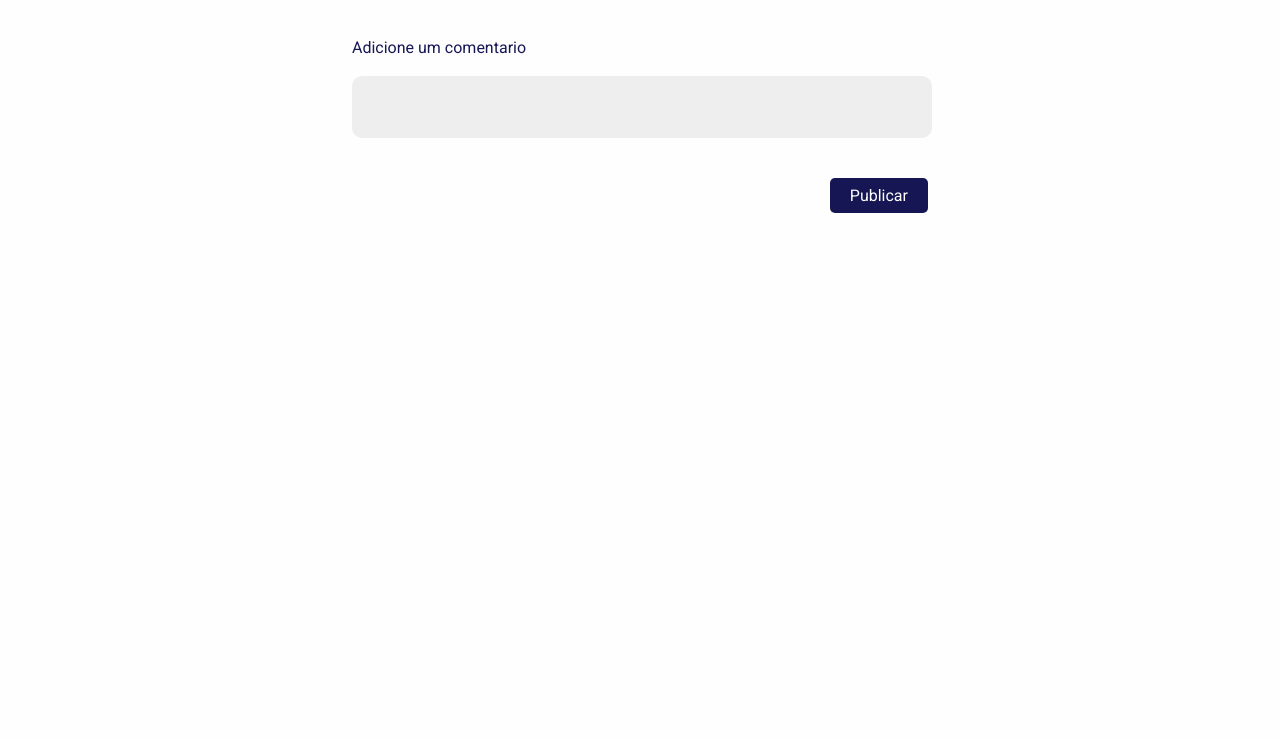
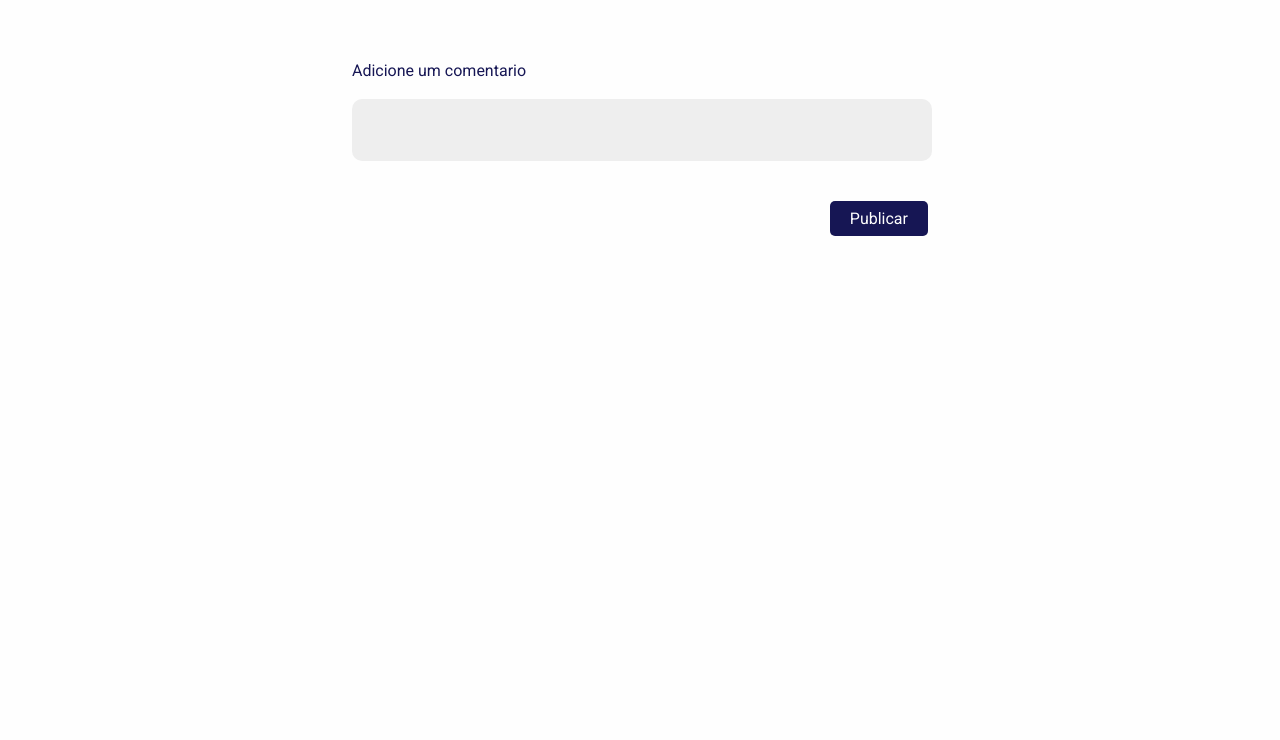
Before and after one commit to appgorillaz/frontend, a plain HTML site: page pages/post.html in a window 1280 px wide. Shown: the part 57-797 px from the top of the page. Drawn offline with nearby package versions, Linux system fonts and the light colour scheme; no server answers; sample sign-in values are in the browser's storage.

Commit message:
fix: correcao estilos

```diff
--- a/styles/post/post.css
+++ b/styles/post/post.css
@@ -23,7 +23,7 @@
     display: flex;
     flex-direction: column;
     align-items: center;
-    margin-top: 50px;
+    margin-top: 150px;
     margin-bottom: 50px;
     margin-left:30px;
     margin-right: 30px;
@@ -94,6 +94,8 @@
     .container-post-visitado{
         margin: 20px;
         width: 45%;
+        max-width: 600px;
+        margin-top:100px;
     }
     .comentarios-container_post{
         width: 35%;
```
Also changed, not shown: pages/post.html (+1 -0 lines).
